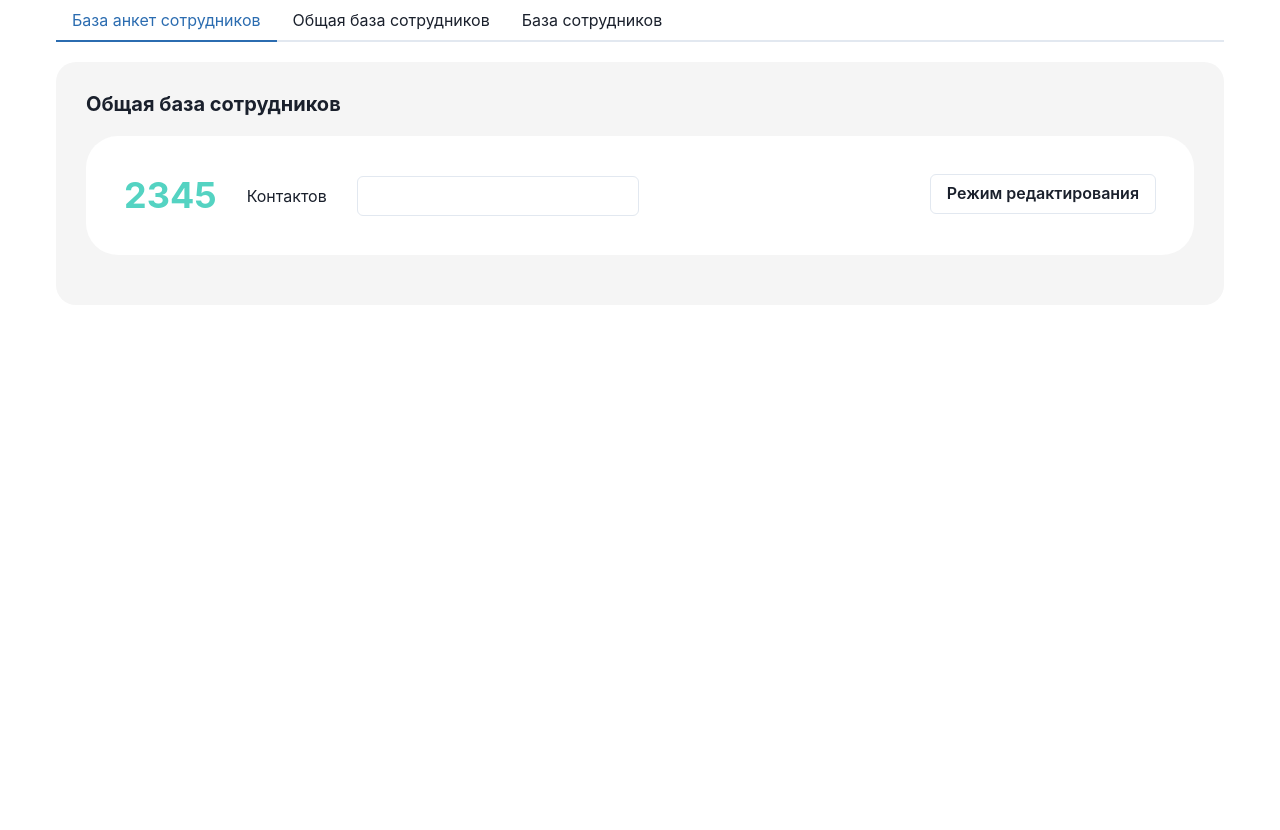
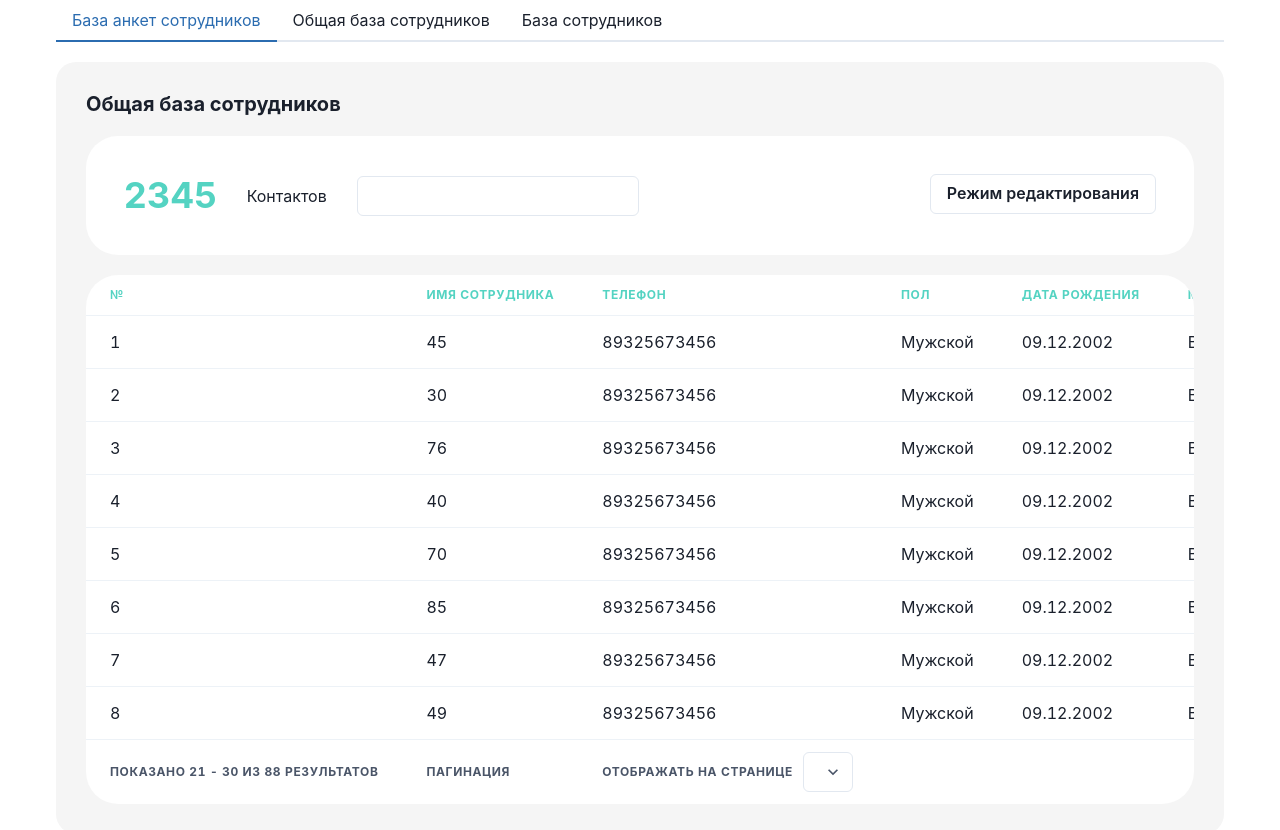
Before and after one commit to AlexTrubkina/staff-table, a React (Create React App) app: page / in a window 1280 px wide. Shown: the top 830 px of the page. Before the commit the page ends 800 px from the top, so only its background shows below. Built offline with nearby package versions, Linux system fonts and the light colour scheme.

Commit message:
feat: add table

```diff
--- a/src/components/Table.js
+++ b/src/components/Table.js
@@ -8,46 +8,59 @@ import {
     Tr,
     Th,
     Td,
-    TableCaption,
     TableContainer,
+    Flex,
+    Text
 } from "@chakra-ui/react";
 
-function Table() {
+import { Select } from "@chakra-ui/react";
+
+import { tableHeadings, workersData } from "../data/tableData";
+
+function StaffTable() {
     return (
-        <TableContainer>
+        <TableContainer backgroundColor="#fff" borderRadius="32px">
             <Table variant="simple">
-                <TableCaption>
-                    Imperial to metric conversion factors
-                </TableCaption>
                 <Thead>
                     <Tr>
-                        <Th>To convert</Th>
-                        <Th>into</Th>
-                        <Th isNumeric>multiply by</Th>
+                        {tableHeadings.map((heading) => (
+                            <Th color="#54D3C2" key={heading} fontWeight="700">
+                                {heading}
+                            </Th>
+                        ))}
                     </Tr>
                 </Thead>
                 <Tbody>
-                    <Tr>
-                        <Td>inches</Td>
-                        <Td>millimetres (mm)</Td>
-                        <Td isNumeric>25.4</Td>
-                    </Tr>
-                    <Tr>
-                        <Td>feet</Td>
-                        <Td>centimetres (cm)</Td>
-                        <Td isNumeric>30.48</Td>
-                    </Tr>
-                    <Tr>
-                        <Td>yards</Td>
-                        <Td>metres (m)</Td>
-                        <Td isNumeric>0.91444</Td>
-                    </Tr>
+                    {workersData.map((worker) => (
+                        <Tr>
+                            <Td>{worker.number}</Td>
+                            <Td>{worker.id}</Td>
+                            <Td>{worker.tel}</Td>
+                            <Td>{worker.sex}</Td>
+                            <Td>{worker.birthday}</Td>
+                            <Td>{worker.metro}</Td>
+                            <Td>{worker.address}</Td>
+                            <Td>{worker.bank}</Td>
+                            <Td>{worker.card}</Td>
+                            <Td>{worker.citizenship}</Td>
+                            <Td>{worker.passport}</Td>
+                        </Tr>
+                    ))}
                 </Tbody>
                 <Tfoot>
                     <Tr>
-                        <Th>To convert</Th>
-                        <Th>into</Th>
-                        <Th isNumeric>multiply by</Th>
+                        <Th>показано 21 - 30 из 88 результатов </Th>
+                        <Th>пагинация</Th>
+                        <Th>
+                            <Flex gap="10px" alignItems="center">
+                                <Text>отображать на странице</Text>
+                                <Select>
+                                    <option value="option1">10</option>
+                                    <option value="option2">15</option>
+                                    <option value="option3">20</option>
+                                </Select>
+                            </Flex>
+                        </Th>
                     </Tr>
                 </Tfoot>
             </Table>
@@ -55,4 +68,4 @@ function Table() {
     );
 }
 
-export default Table;
+export default StaffTable;
--- /dev/null
+++ b/src/data/tableData.js
@@ -0,0 +1,128 @@
+export const tableHeadings = [
+    "№",
+    "Имя сотрудника",
+    "Телефон",
+    "Пол",
+    "Дата рождения",
+    "Метро",
+    "Адрес проживания",
+    "Банк",
+    "Номер карта",
+    "Гражданство",
+    "Паспорт",
+];
+
+export const workersData = [
+    {
+        number: 1,
+        name: "Морозов Павел",
+        id: 45,
+        tel: 89325673456,
+        sex: "Мужской",
+        birthday: "09.12.2002",
+        metro: "Василеостровская",
+        address: "Мизайловский проспект 7",
+        bank: "СБЕР",
+        card: "0000 0000 0000 0000",
+        citizenship: "Россия",
+        passport: "0000 000000"
+    },
+    {
+        number: 2,
+        name: "Морозов Павел",
+        id: 30,
+        tel: 89325673456,
+        sex: "Мужской",
+        birthday: "09.12.2002",
+        metro: "Василеостровская",
+        address: "Мизайловский проспект 7",
+        bank: "СБЕР",
+        card: "0000 0000 0000 0000",
+        citizenship: "Россия",
+        passport: "0000 000000"
+    },
+    {
+        number: 3,
+        name: "Морозов Павел",
+        id: 76,
+        tel: 89325673456,
+        sex: "Мужской",
+        birthday: "09.12.2002",
+        metro: "Василеостровская",
+        address: "Мизайловский проспект 7",
+        bank: "СБЕР",
+        card: "0000 0000 0000 0000",
+        citizenship: "Россия",
+        passport: "0000 000000"
+    },
+    {
+        number: 4,
+        name: "Морозов Павел",
+        id: 40,
+        tel: 89325673456,
+        sex: "Мужской",
+        birthday: "09.12.2002",
+        metro: "Василеостровская",
+        address: "Мизайловский проспект 7",
+        bank: "СБЕР",
+        card: "0000 0000 0000 0000",
+        citizenship: "Россия",
+        passport: "0000 000000"
+    },
+    {
+        number: 5,
+        name: "Морозов Павел",
+        id: 70,
+        tel: 89325673456,
+        sex: "Мужской",
+        birthday: "09.12.2002",
+        metro: "Василеостровская",
+        address: "Мизайловский проспект 7",
+        bank: "СБЕР",
+        card: "0000 0000 0000 0000",
+        citizenship: "Россия",
+        passport: "0000 000000"
+    },
+    {
+        number: 6,
+        name: "Морозов Павел",
+        id: 85,
+        tel: 89325673456,
+        sex: "Мужской",
+        birthday: "09.12.2002",
+        metro: "Василеостровская",
+        address: "Мизайловский проспект 7",
+        bank: "СБЕР",
+        card: "0000 0000 0000 0000",
+        citizenship: "Россия",
+        passport: "0000 000000"
+    },
+    {
+        number: 7,
+        name: "Морозов Павел",
+        id: 47,
+        tel: 89325673456,
+        sex: "Мужской",
+        birthday: "09.12.2002",
+        metro: "Василеостровская",
+        address: "Мизайловский проспект 7",
+        bank: "СБЕР",
+        card: "0000 0000 0000 0000",
+        citizenship: "Россия",
+        passport: "0000 000000"
+    },
+    {
+        number: 8,
+        name: "Морозов Павел",
+        id: 49,
+        tel: 89325673456,
+        sex: "Мужской",
+        birthday: "09.12.2002",
+        metro: "Василеостровская",
+        address: "Мизайловский проспект 7",
+        bank: "СБЕР",
+        card: "0000 0000 0000 0000",
+        citizenship: "Россия",
+        passport: "0000 000000"
+    }
+]
--- a/src/screens/HomeScreen.js
+++ b/src/screens/HomeScreen.js
@@ -2,6 +2,7 @@ import { Heading } from "@chakra-ui/react";
 import React from "react";
 import SearchTab from "../components/SearchTab";
 import LayoutPage from "../layout/LayOutPage";
+import StaffTable from "../components/Table";
 
 function HomeScreen() {
     return (
@@ -10,6 +11,7 @@ function HomeScreen() {
                 Общая база сотрудников
             </Heading>
             <SearchTab/>
+            <StaffTable />
         </LayoutPage>
     );
 }
```
